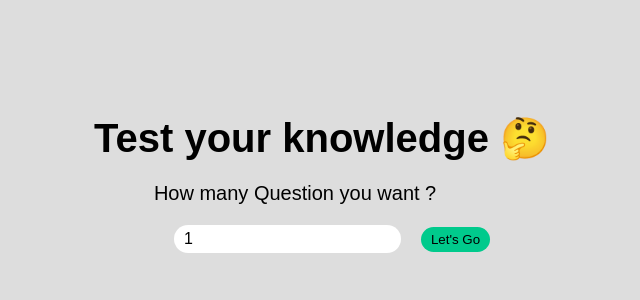
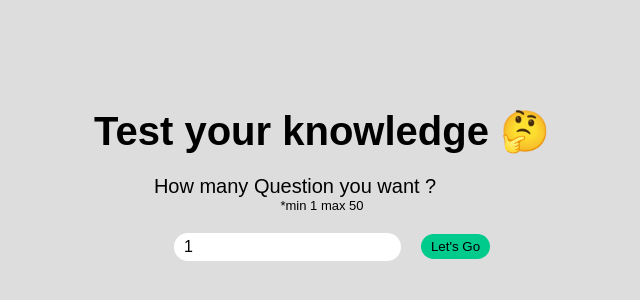
Before and after one commit to HaySsor/QuizVue, a Vue app: page / in a window 1280 px wide. Shown: the part 216-516 px from the top of the page, without its empty margins (318-958 px from the left). Built offline with nearby package versions, Linux system fonts and the light colour scheme.

Commit message:
Splitting QuestionLength component to separate file add error if userp pass 0 or lower question number

```diff
--- a/src/App.vue
+++ b/src/App.vue
@@ -1,12 +1,10 @@
 <template>
   <h1>Test your knowledge 🤔</h1>
-  <div v-if="!loadedData">
-    <label>How many Question you want ?</label>
-    <div class="option">
-      <input v-model="howManyQuestion" class="input-number" type="number" />
-      <button @click="loadHowManyQuestion">Let's Go</button>
-    </div>
-  </div>
+  <QuestionLengthVue
+    v-if="!loadedData"
+    v-model="howManyQuestion"
+    :error="error"
+    @loadHowManyQuestionProps="loadHowManyQuestion" />
   <div v-else>
     <div class="app-body" v-if="fetchDataloading">
       <div class="progress">
@@ -23,7 +21,6 @@
             :questions="questions"
             :questionsAnswersd="questionsAnswers"
             @question-answered="answeredQuestion" />
-
           <Result
             v-else
             :totalCorrent="totalCorrent"
@@ -47,10 +44,11 @@
 import Questions from './components/Questions.vue';
 import Result from './components/Result.vue';
 import LoadingDataSpinner from './components/LoadingDataSpinner.vue';
+import QuestionLengthVue from './components/QuestionLength.vue';
 
 export default {
   name: 'App',
-  components: {Questions, Result, LoadingDataSpinner},
+  components: {Questions, Result, LoadingDataSpinner, QuestionLengthVue},
   data() {
     return {
       questions: [],
@@ -60,16 +58,17 @@ export default {
       loadedData: false,
       howManyQuestion: 1,
       fetchDataloading: false,
+      error: false,
     };
   },
   computed: {
     progresBar() {
       let color = '#ff63738e';
-      if (this.questionsAnswers >= (this.questions.length / 2)){
-        color = '#b4bc0e8e'
+      if (this.questionsAnswers >= this.questions.length / 2) {
+        color = '#b4bc0e8e';
       }
-      if(this.questionsAnswers  == this.howManyQuestion  ){
-        color = 'lightgreen'
+      if (this.questionsAnswers == this.howManyQuestion) {
+        color = 'lightgreen';
       }
       return {
         width: `${(this.questionsAnswers / this.questions.length) * 100}%`,
@@ -83,7 +82,6 @@ export default {
       this.user.push(selected.selet);
       this.questions.forEach((item) => {
         if (item.question === selected.question) {
-          console.log(selected.selet);
           if (item.correct === selected.selet) {
             this.totalCorrent++;
           }
@@ -92,24 +90,28 @@ export default {
       this.questionsAnswers++;
     },
     async loadHowManyQuestion() {
+      if (this.howManyQuestion <= 0) {
+        this.error = true;
+        return;
+      }
+      this.error = false;
       this.loadedData = true;
       await this.fetchData(this.howManyQuestion);
     },
-    async reset() {
+    reset() {
       this.questionsAnswers = 0;
       this.totalCorrent = 0;
       this.user = [];
       this.loadedData = false;
-      this.howManyQuestion = 1,
-      this.fetchDataloading = false
-      await this.fetchData();
+      this.howManyQuestion = 1;
+      this.fetchDataloading = false;
     },
     async fetchData(number) {
       const URL = `https://opentdb.com/api.php?amount=${number}&type=multiple`;
       try {
         const res = await fetch(URL);
         const data = await res.json();
-        this.fetchDataloading = true
+        this.fetchDataloading = true;
         this.questions = data.results.map((item) => {
           return {
             question: item.question,
@@ -124,5 +126,3 @@ export default {
   },
 };
 </script>
-
-<style></style>
--- a/src/assets/main.css
+++ b/src/assets/main.css
@@ -213,6 +213,23 @@ h1 {
   border: 0;
   outline: 0;
 }
+.result-question{
+  margin-bottom: 10px;
+}
+.error{
+  font-size: 15px;
+  text-align: center;
+  color: tomato;
+}
+.error-input{
+  border: 1px solid tomato;
+  transition: transform 0.5s;
+  animation:error 1s;
+}
+.info{
+  font-size: 13px;
+  text-align: center;
+}
 .lds-spinner {
   display: flex;
   color: official;
@@ -292,3 +309,18 @@ h1 {
     opacity: 0;
   }
 }
+
+@keyframes error{
+  0%{
+    transform: rotate(0);
+  }
+  25%{
+    transform: rotate(10deg);
+  }
+  75%{
+    transform: rotate(-10deg);
+  }
+  100%{
+    transform: rotate(0);
+  }
+}
--- /dev/null
+++ b/src/components/QuestionLength.vue
@@ -0,0 +1,38 @@
+<template>
+  <div>
+    <label>How many Question you want ?</label>
+    <p class="info"> *min 1 max 50</p>
+    <div class="option">
+      <input
+        :value="modelValue"
+        @input="passValueToParent"
+        class="input-number"
+        :class="{
+          'error-input': error,
+        }"
+        type="number" />
+      <button @click="loadHowManyQuestionProps">Let's Go</button>
+    </div>
+    <p v-show="error" class="error">Sory must be more than 0 🤨</p>
+  </div>
+</template>
+
+<script>
+export default {
+  model: {
+    event: 'change',
+  },
+  props: {
+    modelValue: Number,
+    error: Boolean,
+  },
+  methods: {
+    loadHowManyQuestionProps() {
+      this.$emit('loadHowManyQuestionProps');
+    },
+    passValueToParent(e) {
+      this.$emit('update:modelValue', parseInt(e.target.value));
+    },
+  },
+};
+</script>
--- a/src/components/Result.vue
+++ b/src/components/Result.vue
@@ -3,7 +3,7 @@
     <div class="result">
       <h1 class="score">Your score {{ totalCorrent }}</h1>
       <div class="boxq" v-for="({question, correct}, i) in questions">
-        <h3>{{ question }}</h3>
+        <h3 class="result-question">{{ question }}</h3>
         <div class="desc">
           <p class="corrent">Corrent answer : {{ correct }}</p>
           <p
```
